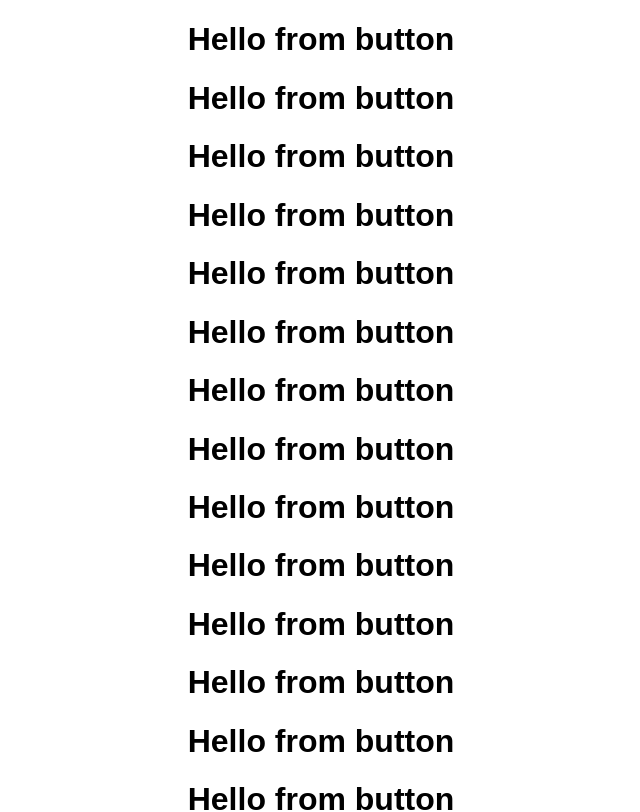
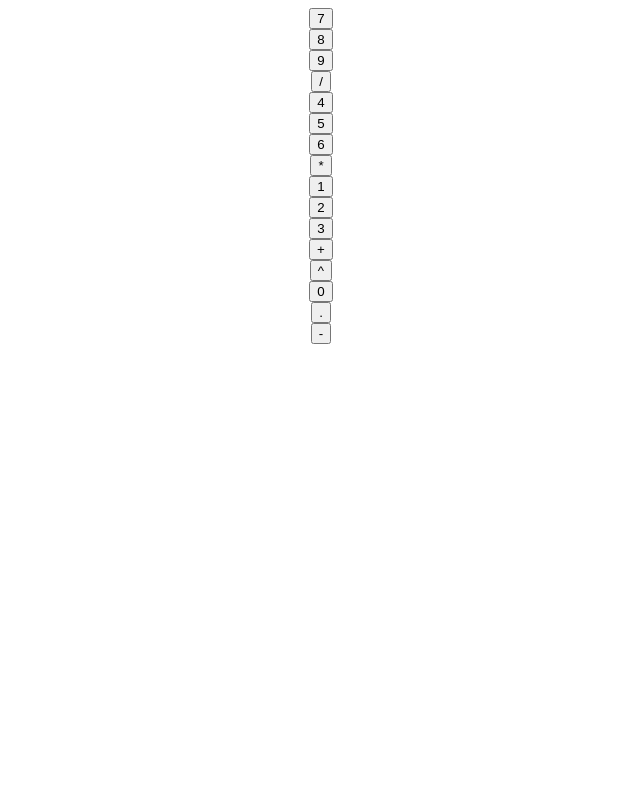
Before and after one commit to JacobMason83/mathCalulator, a React (Create React App) app: page / in a window 1280 px wide. Shown: the top 812 px of the page, without its empty margins (319-959 px from the left). Built offline with nearby package versions, Linux system fonts and the light colour scheme.

Commit message:
added onclick handler added onclick handler to render digits to the screen onclick

```diff
--- a/src/App.js
+++ b/src/App.js
@@ -1,3 +1,4 @@
+import { e } from "mathjs";
 import React, { Component } from "react";
 import Button from "./components/button";
 
@@ -15,17 +16,24 @@ export default class App extends Component {
       ]
     };
   }
+  handleChange = (value) => {
+    const input = this.state.input;
+    this.setState({
+      input: input + value
+    });
+  };
   renderButtons = () => {
     return this.state.ops.map((row) => {
       return (
         <div className="row">
           {row.map((digit) => {
-            return <Button>{digit}</Button>;
+            return <Button handleClick={this.handleChange}>{digit}</Button>;
           })}
         </div>
       );
     });
   };
+
   render() {
     return (
       <div className="App">
--- a/src/components/button.js
+++ b/src/components/button.js
@@ -2,8 +2,13 @@ import React from "react";
 
 const Button = (props) => {
   return (
-    <div>
-      <h1>Hello from button</h1>
+    <div
+      className="button-wrapper"
+      onClick={() => {
+        props.handleClick(props.children);
+      }}
+    >
+      <button>{props.children}</button>
     </div>
   );
 };
```
